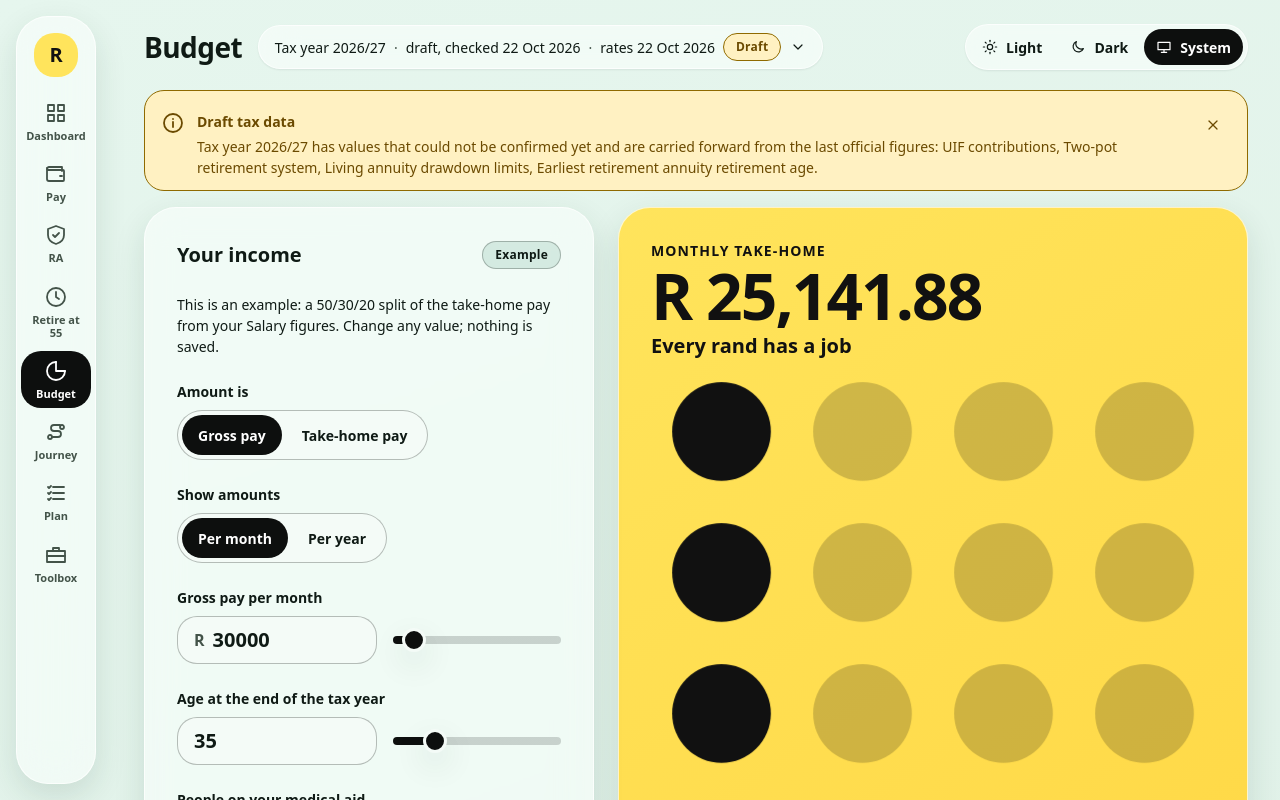
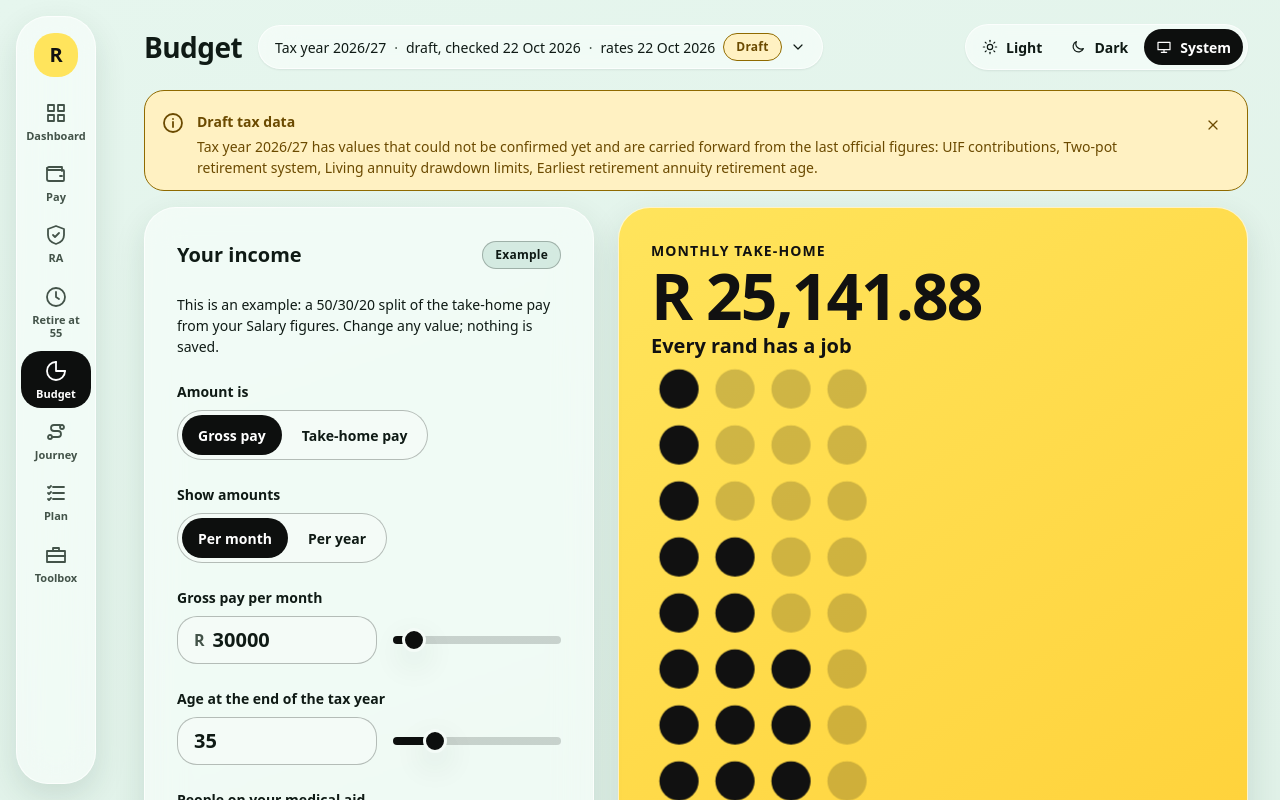
Before and after one commit to JadeHendricks/randwise, an Angular app: page /budget in a window 1280 px wide. Shown: the top 800 px of the page. Built offline with nearby package versions, Linux system fonts and the light colour scheme.

Commit message:
fix(budget): cap hero dot matrix width
The atom fills its container, so four columns made 115px dots and a hero about 660px tall. Same 14rem cap as the dashboard hero.

```diff
--- a/src/app/features/budget/budget-page.html
+++ b/src/app/features/budget/budget-page.html
@@ -144,7 +144,7 @@
           <rw-money [value]="r.net" size="hero" />
         </p>
         <p class="budget__lead">{{ r.sentence }}</p>
-        <rw-dot-matrix label="Where your take-home goes" [columns]="r.columns" />
+        <rw-dot-matrix class="budget__matrix" label="Where your take-home goes" [columns]="r.columns" />
         <p class="budget__text">{{ r.caption }}</p>
       </rw-card>
 
--- a/src/app/features/budget/budget-page.scss
+++ b/src/app/features/budget/budget-page.scss
@@ -73,6 +73,12 @@
     overflow-wrap: anywhere;
   }
 
+  // Why: the atom fills its width, so four columns would balloon the dots and push the
+  // breakdown far below the fold. Same cap as the dashboard hero.
+  &__matrix {
+    max-width: 14rem;
+  }
+
   &__lead {
     font-size: var(--rw-text-lg);
     font-weight: var(--rw-weight-bold);
```
